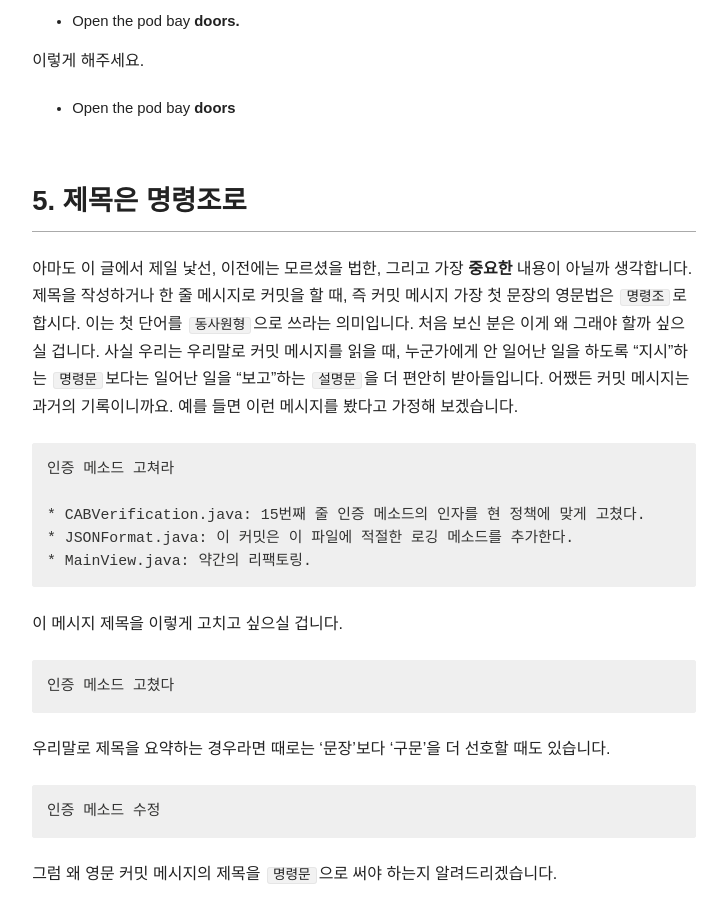
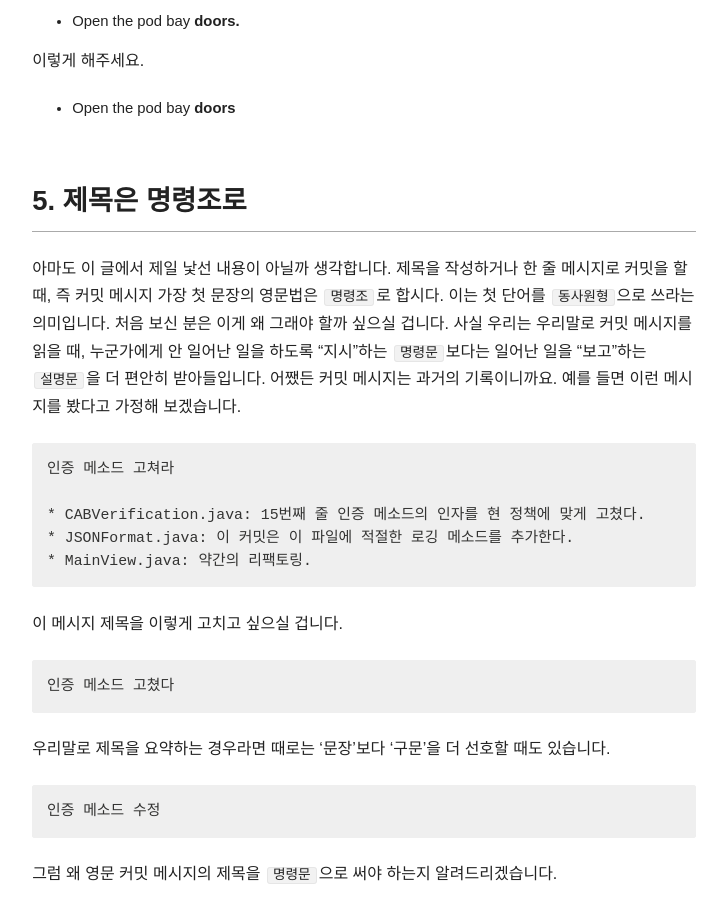
Before and after one commit to djkeh/djkeh.github.io, a Jekyll site: the page built from _posts/articles/2017-03-16-How-to-write-a-git-commit-message-kor.md, in a window 1280 px wide and 900 px high, scrolled down 4921 px. Shown: the whole window, without its empty margins (366-1093 px from the left). Built offline with Jekyll 4.4.1, drawn with Linux system fonts in a browser that asks for light colours; nearby versions of some CDN libraries; comment, search, counter and statistics services are not loaded; some of the changed text lies outside the part shown.

Commit message:
Update document - how to write a git commit message

````diff
--- a/_posts/articles/2017-03-16-How-to-write-a-git-commit-message-kor.md
+++ b/_posts/articles/2017-03-16-How-to-write-a-git-commit-message-kor.md
@@ -162,7 +162,7 @@
 
 ## 5. 제목은 `명령조`로
 
-아마도 이 글에서 제일 낯선, 이전에는 모르셨을 법한, 그리고 가장 **중요한** 내용이 아닐까 생각합니다. 제목을 작성하거나 한 줄 메시지로 커밋을 할 때, 즉 커밋 메시지 가장 첫 문장의 영문법은 `명령조`로 합시다. 이는 첫 단어를 `동사원형`으로 쓰라는 의미입니다. 처음 보신 분은 이게 왜 그래야 할까 싶으실 겁니다. 사실 우리는 우리말로 커밋 메시지를 읽을 때, 누군가에게 안 일어난 일을 하도록 "지시"하는 `명령문`보다는 일어난 일을 "보고"하는 `설명문`을 더 편안히 받아들입니다. 어쨌든 커밋 메시지는 과거의 기록이니까요. 예를 들면 이런 메시지를 봤다고 가정해 보겠습니다.
+아마도 이 글에서 제일 낯선 내용이 아닐까 생각합니다. 제목을 작성하거나 한 줄 메시지로 커밋을 할 때, 즉 커밋 메시지 가장 첫 문장의 영문법은 `명령조`로 합시다. 이는 첫 단어를 `동사원형`으로 쓰라는 의미입니다. 처음 보신 분은 이게 왜 그래야 할까 싶으실 겁니다. 사실 우리는 우리말로 커밋 메시지를 읽을 때, 누군가에게 안 일어난 일을 하도록 "지시"하는 `명령문`보다는 일어난 일을 "보고"하는 `설명문`을 더 편안히 받아들입니다. 어쨌든 커밋 메시지는 과거의 기록이니까요. 예를 들면 이런 메시지를 봤다고 가정해 보겠습니다.
 
 ```
 인증 메소드 고쳐라
@@ -308,8 +310,6 @@
    fail(), clear(n) and exceptions() are just never called. Delete
    them.
 ```
-
-저는 이와 같은 Github의 기능들 덕분에 사실상 Github 플랫폼이 JIRA와 같은 issue tracker를 상당히 대체할 수 있다고 생각하며 활용하고 있습니다.
 
 
 # PLUS TIP! 커밋 메시지로 Github 이슈(issue)를 자동 종료시키기
````
Also changed, not shown: other parts of _posts/articles/2017-03-16-How-to-write-a-git-commit-message-kor.md (+4 -2 lines).
